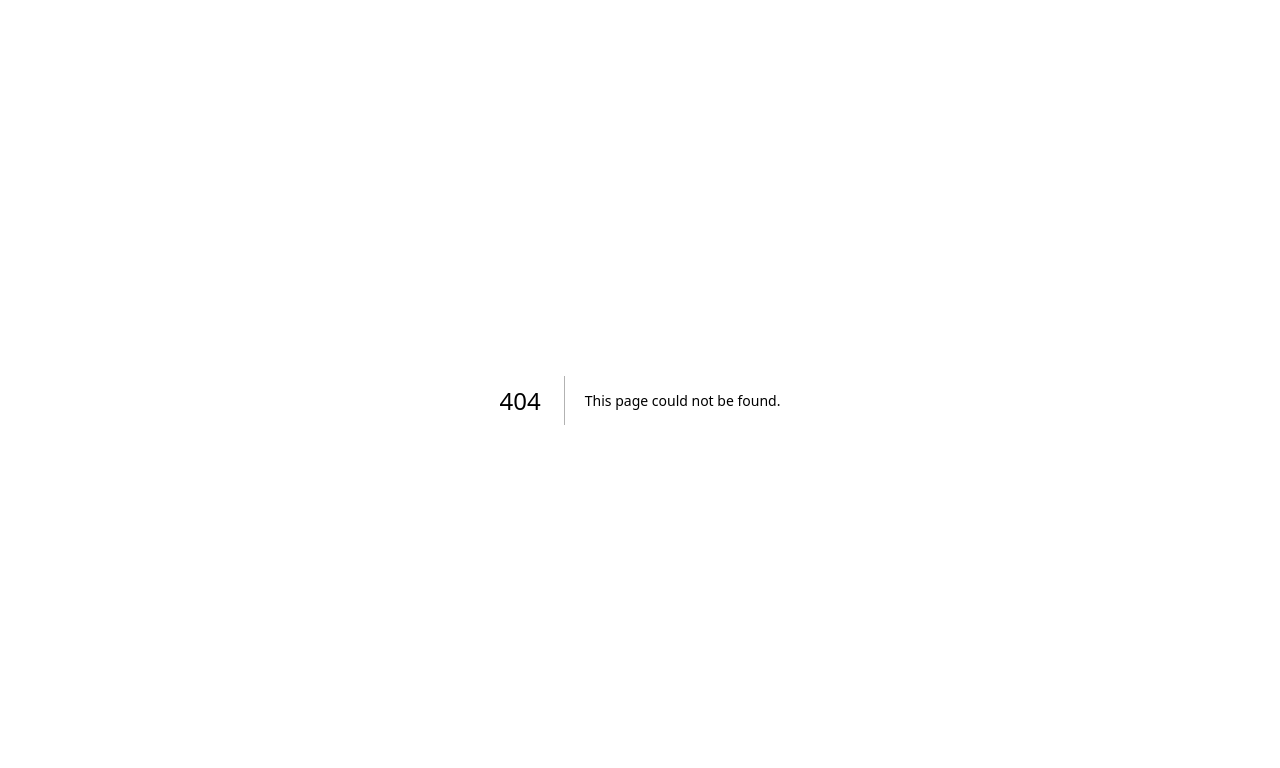
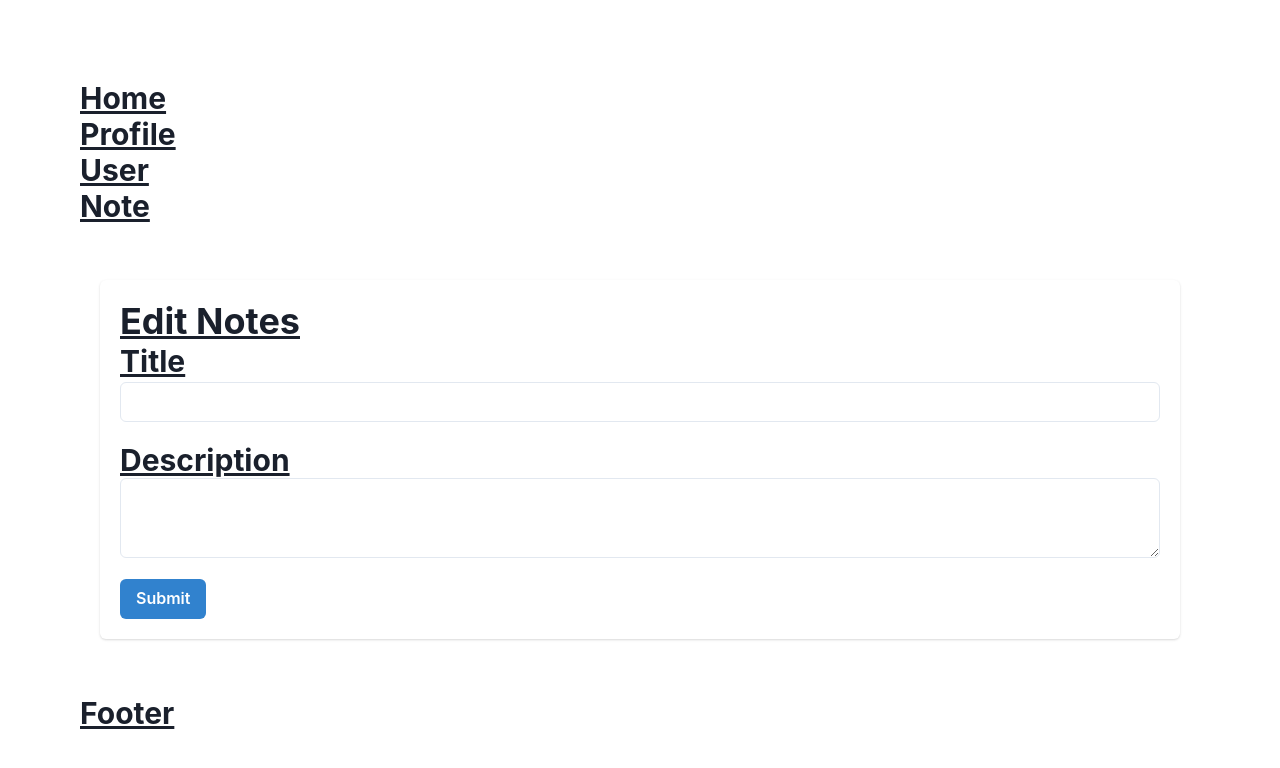
Before and after one commit to rendysp97/Bootcamp-Next, a Next.js app: page /notes/edit/1 in a window 1280 px wide. Before the commit this address had no page. Shown: the top 768 px of the page. Built offline with nearby package versions, Linux system fonts and the light colour scheme; no server answers.

Commit message:
menambahkan tugas 13

```diff
--- /dev/null
+++ b/pages/notes/edit/[id].js
@@ -0,0 +1,85 @@
+import dynamic from "next/dynamic";
+import {
+ Grid,
+ GridItem,
+ Card,
+ Heading,
+ Text,
+ Button,
+ Input,
+ Textarea,
+} from "@chakra-ui/react";
+import { useRouter } from "next/router";
+import { useState ,useEffect} from "react";
+
+const LayoutComponent = dynamic(() => import("@/layout"));
+
+export default function EditNotes() {
+ const router = useRouter();
+ const { id } = router?.query;
+ const [notes, setNotes] = useState()
+
+ const HandleSubmit = async () => {
+  try {
+   const response = await fetch(
+    `https://service.pace-unv.cloud/api/notes/update/${id}`,
+    {
+     method: "PATCH",
+     headers: {
+      "Content-Type": "application/json",
+     },
+     body: JSON.stringify({ title: notes?.title, description: notes?.description }),
+    }
+   );
+   const result = await response.json();
+   if (result?.success) {
+   router.push("/notes");
+  }
+  } catch (error) {}
+ };
+
+ useEffect(() => {
+  async function fetchingData() {
+   const res = await fetch(`https://service.pace-unv.cloud/api/notes/${id}`);
+   const listNotes = await res.json();
+   setNotes(listNotes?.data)
+  }
+  fetchingData();
+ }, [id]);
+
+ return (
+ <>
+  <LayoutComponent metaTitle="Notes">
+   <Card margin="5" padding="5">
+    <Heading>Edit Notes</Heading>
+     <Grid gap="5">
+      <GridItem>
+       <Text>Title</Text>
+       <Input
+        type="text"
+        value={notes?.title || ""}
+        onChange={(event) =>
+         setNotes({ ...notes, title: event.target.value })
+        }
+       />
+     </GridItem>
+     <GridItem>
+      <Text>Description</Text>
+       <Textarea
+        value={notes?.description || ""}
+        onChange={(event) =>
+         setNotes({ ...notes, description: event.target.value })
+        }
+      />
+     </GridItem>
+     <GridItem>
+      <Button onClick={() => HandleSubmit()} colorScheme="blue">
+       Submit
+      </Button>
+     </GridItem>
+    </Grid>
+   </Card>
+  </LayoutComponent>
+ </>
+);
+}
--- a/pages/notes/index.js
+++ b/pages/notes/index.js
@@ -32,6 +32,22 @@
     fetchingData();
   }, []);
 
+
+  const HandleDelete = async (id) => {
+    try {
+     const response = await fetch(
+      `https://service.pace-unv.cloud/api/notes/delete/${id}`,
+      {
+       method: "DELETE",
+      })
+
+      const result = await response.json();
+      if (result?.success) {
+       router.reload();
+      }
+    } catch (error) {}
+   };
+
   return (
     <>
       <LayoutComponent metaTitle="Notes">
@@ -46,7 +62,7 @@
           </Flex>
           <Flex>
             <Grid templateColumns="repeat(3, 1fr)" gap={5}>
-              {notes?.data?.map(({title,description}) => (
+              {notes?.data?.map(({title,description,id}) => (
                 <GridItem>
                   <Card>
                     <CardHeader>
@@ -57,13 +73,13 @@
                     </CardBody>
                     <CardFooter justify="space-between" flexWrap="wrap">
                       <Button
-                        onClick={() => router.push(`/notes/edit/${item?.id}`)}
+                        onClick={() => router.push(`/notes/edit/${id}`)}
                         flex="1"
                         variant="ghost"
                       >
                         Edit
                       </Button>
-                      <Button flex="1" colorScheme="red">
+                      <Button flex="1" colorScheme="red" onClick={() => HandleDelete(id)}>
                         Delete
                       </Button>
                     </CardFooter>
```
